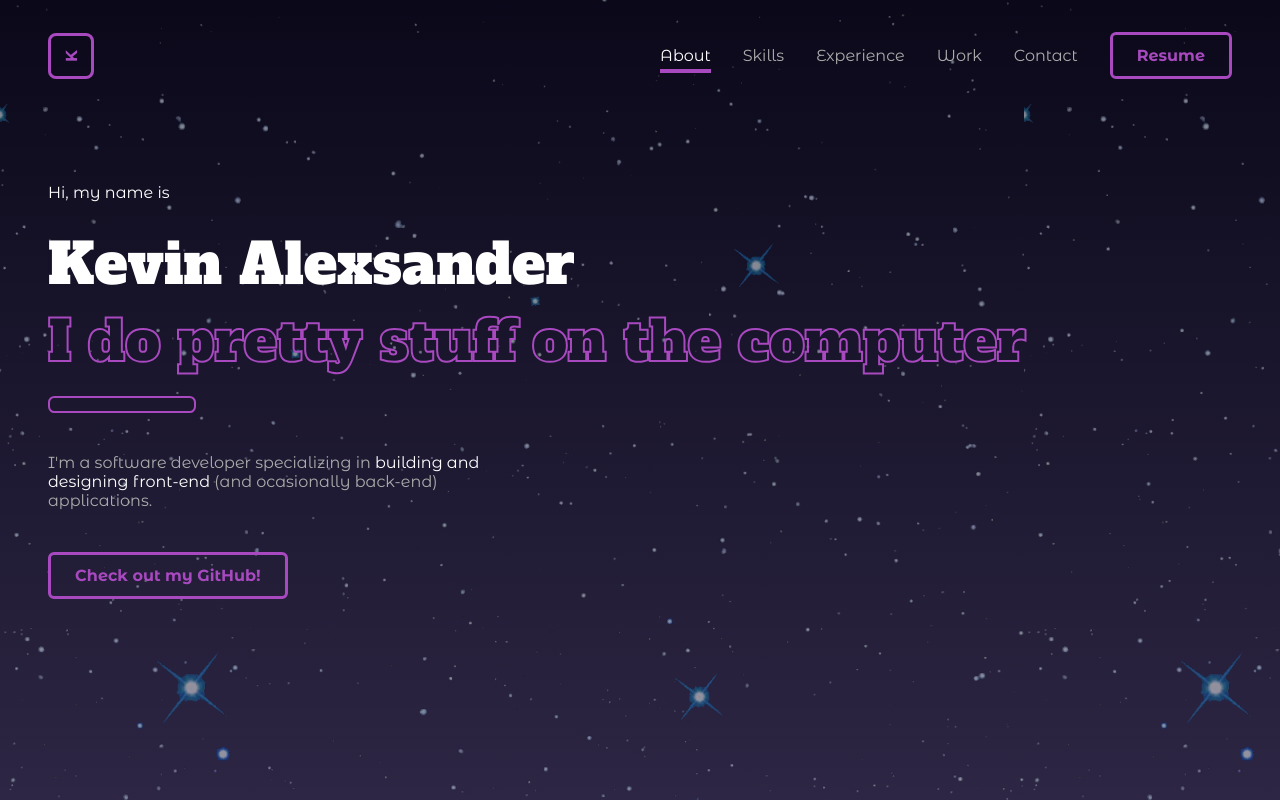
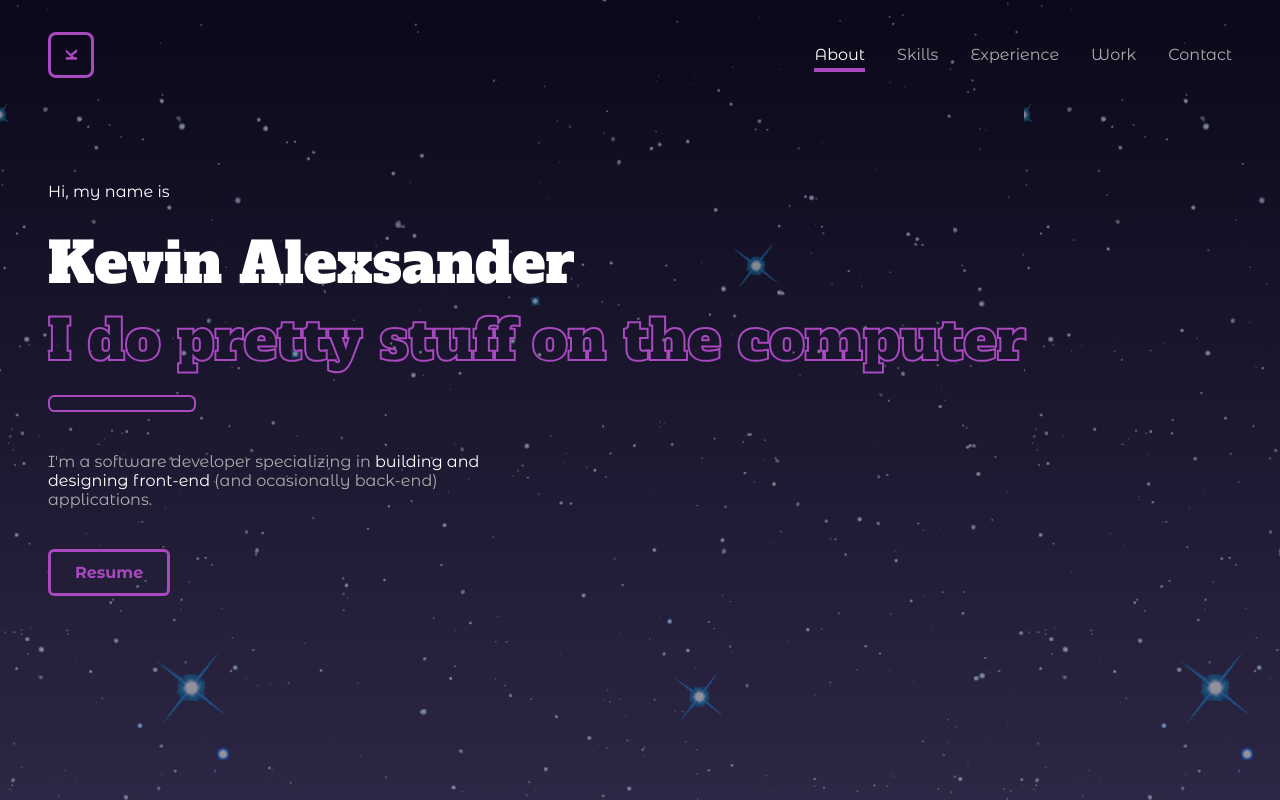
Before and after one commit to AlexsanderKevin/portfolio, a React (Create React App) app: page / in a window 1280 px wide. Built offline with nearby package versions, Linux system fonts and the light colour scheme.

Commit message:
changed buttons

```diff
--- a/src/components/IntroSection/IntroSection.js
+++ b/src/components/IntroSection/IntroSection.js
@@ -13,13 +13,9 @@ const IntroSection = () => {
     >
       <p><strong>Hi, my name is</strong></p>
       <h1 className='title-main title'>Kevin Alexsander</h1>
-      <h2 className='title-secondary title'>I do pretty stuff on the computer</h2>
+      <h2 className='title-secondary title breathing'>I do pretty stuff on the computer</h2>
       <p className={` ${styles.mainParagraph} `}>I'm a software developer specializing in <strong>building and designing front-end</strong> (and ocasionally back-end) applications.</p>
-      <a
-        className='button-main fill-bg'
-        href='https://github.com/AlexsanderKevin'
-        target='blank'
-      >Check out my GitHub!</a>
+      <button className='button-main fill-bg'>Resume</button>
     </section>
   )
 }
--- a/src/components/IntroSection/IntroSection.module.css
+++ b/src/components/IntroSection/IntroSection.module.css
@@ -36,7 +36,7 @@
 }
 
 .introSection p:not(:first-of-type) {
-  margin-bottom: 3.5rem;
+  margin-bottom: 2.5rem;
   max-width: 30rem;
   opacity: 0;
   animation: fade-in .5s forwards;
--- a/src/components/Nav/Nav.js
+++ b/src/components/Nav/Nav.js
@@ -32,8 +32,6 @@ const Nav = () => {
                     {item.label}
                 </Anchor>
             ))}
-
-            <button className='button-main fill-bg'> Resume </button>
         </nav>
     )
 }
```
